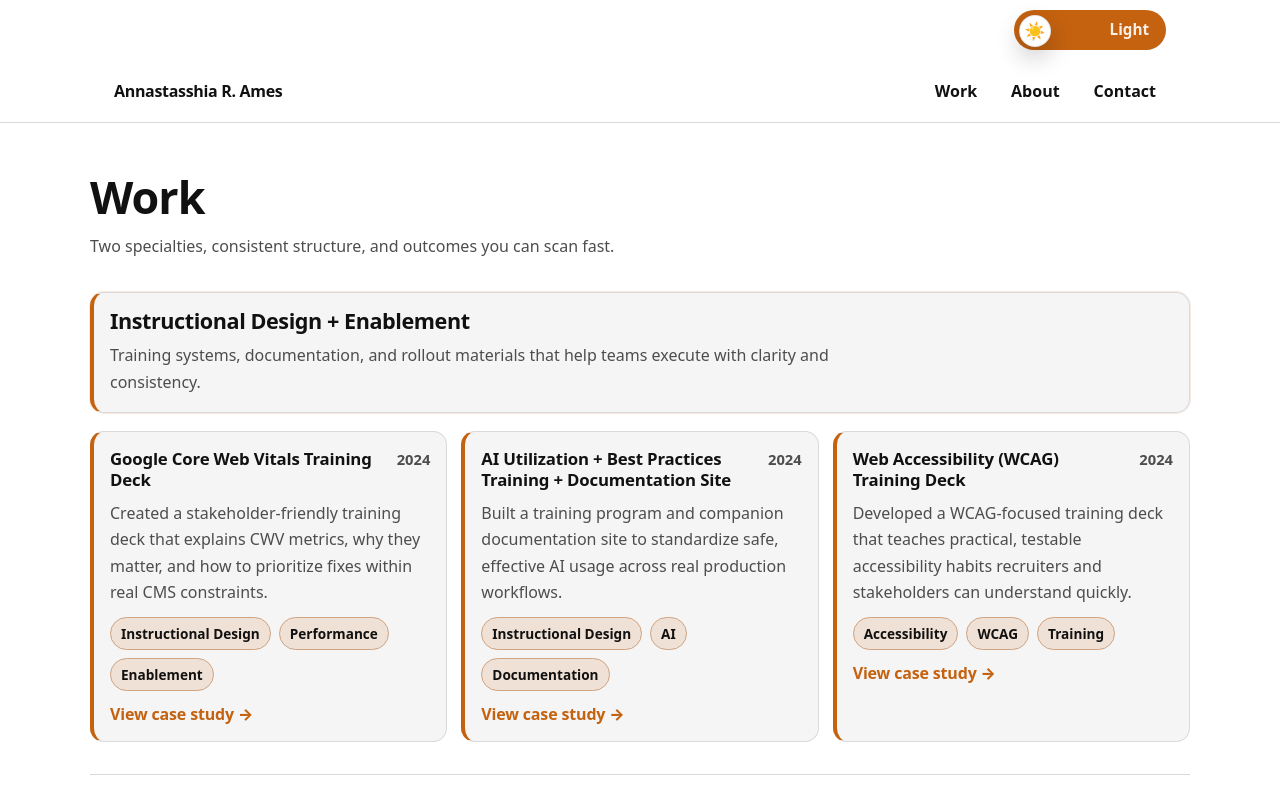
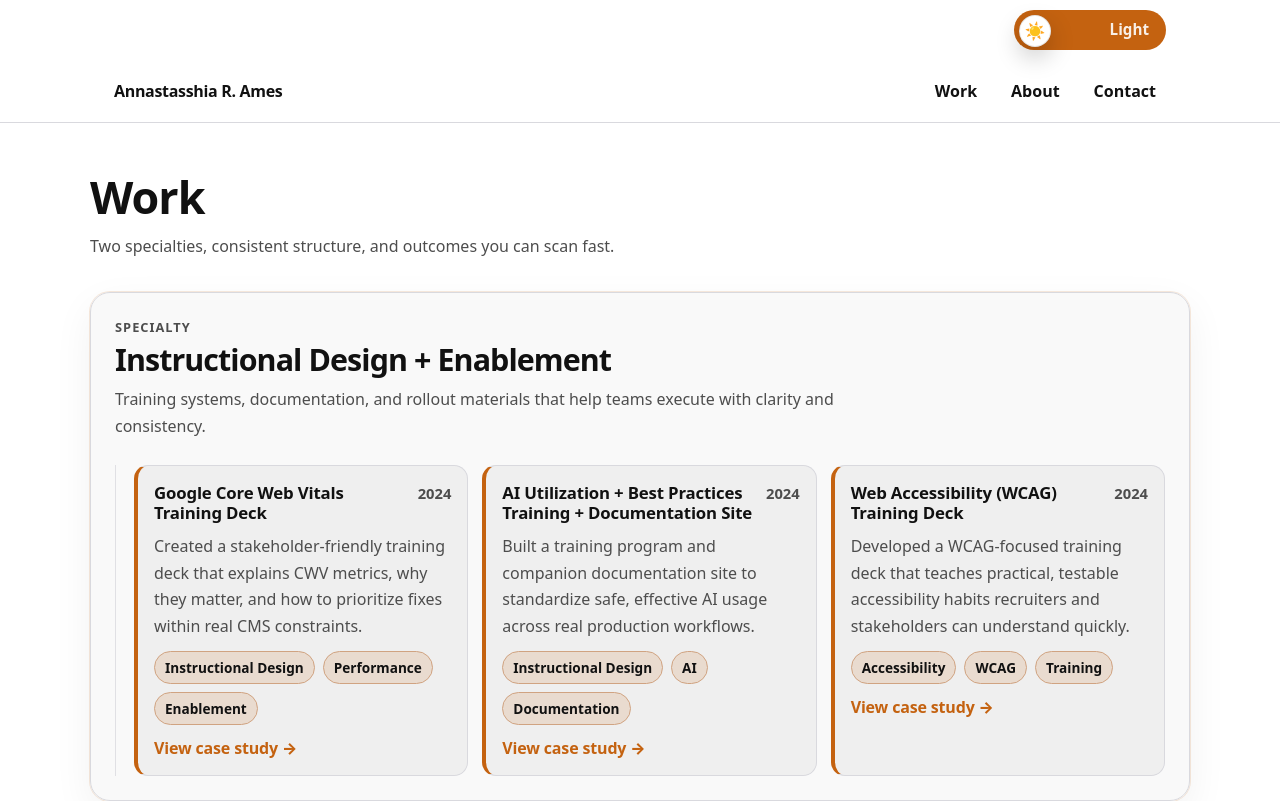
Before and after one commit to Annastasshia/annastasshia-portfolio, a React (Vite) app: page /work in a window 1280 px wide. Shown: the top 801 px of the page. Built offline with nearby package versions, Linux system fonts and the light colour scheme.

Commit message:
Style: adjusted layout for work index page for better visual hierarchy

```diff
--- a/src/pages/WorkIndex.jsx
+++ b/src/pages/WorkIndex.jsx
@@ -7,11 +7,17 @@ function Group({ title, subtitle, items, accent }) {
 
   return (
     <section className={styles.group}>
+      <div
+        className={`${styles.groupWell} ${
+          isInstructional ? styles.wellId : styles.wellWeb
+        }`}
+      >
         <header
           className={`${styles.groupHeader} ${
             isInstructional ? styles.headerId : styles.headerWeb
           }`}
         >
+          <p className={styles.groupKicker}>Specialty</p>
           <h2 className={styles.groupTitle}>{title}</h2>
           <p className={styles.groupSubtitle}>{subtitle}</p>
         </header>
@@ -24,6 +30,7 @@ function Group({ title, subtitle, items, accent }) {
               variant={isInstructional ? "instructional" : "webdesign"}
             />
           ))}
+        </div>
       </div>
     </section>
   );
@@ -45,7 +52,7 @@ export default function WorkIndex() {
           title={g.title}
           subtitle={g.subtitle}
           items={g.items}
-          accent={g.accent}  // uses your existing values
+          accent={g.accent}
         />
       ))}
     </main>
--- a/src/pages/WorkIndex.module.css
+++ b/src/pages/WorkIndex.module.css
@@ -18,38 +18,10 @@
   }
 
   /* Group blocks */
-  .group {
-    padding: var(--space-6) 0;
-    border-top: 1px solid var(--border);
-  }
 
   .group:first-of-type {
     border-top: 0;
     padding-top: 0;
-  }
-
-  .groupHeader {
-    padding: 16px 16px;
-    border-radius: var(--radius);
-    border: 1px solid var(--border);
-    background: var(--panel);
-  }
-
-  .headerId {
-    border-left: 4px solid var(--accent-id);
-    box-shadow: 0 0 0 1px color-mix(in srgb, var(--accent-id) 14%, transparent);
-  }
-
-  .headerWeb {
-    border-left: 4px solid var(--accent-web);
-    box-shadow: 0 0 0 1px color-mix(in srgb, var(--accent-web) 14%, transparent);
-  }
-
-  .groupTitle {
-    margin: 0 0 8px;
-    font-size: 1.35rem;
-    letter-spacing: -0.02em;
-    color: var(--text);
   }
 
   .groupSubtitle {
@@ -67,6 +39,87 @@
     margin-top: 18px;
   }
 
+  /* Group blocks */
+.group {
+    padding: var(--space-2) 0;
+  }
+
+  /* NEW: subtle “well” background that contains header + cards */
+  .groupWell {
+    padding: var(--space-5);
+    border-radius: calc(var(--radius) + 6px);
+    border: 1px solid var(--border);
+    background: color-mix(in srgb, var(--panel) 55%, transparent);
+  }
+
+  /* Accent tint per group (very subtle) */
+  .wellId {
+    box-shadow:
+      0 0 0 1px color-mix(in srgb, var(--accent-id) 14%, transparent),
+      0 14px 40px rgba(0, 0, 0, 0.06);
+  }
+
+  .wellWeb {
+    box-shadow:
+      0 0 0 1px color-mix(in srgb, var(--accent-web) 14%, transparent),
+      0 14px 40px rgba(0, 0, 0, 0.06);
+  }
+
+  /* Optional kicker label */
+  .groupKicker {
+    margin: 0 0 6px;
+    font-size: 0.8rem;
+    font-weight: 800;
+    letter-spacing: 0.08em;
+    text-transform: uppercase;
+    color: var(--muted);
+  }
+
+  /* Title hierarchy: bigger + tighter */
+  .groupTitle {
+    margin: 0 0 8px;
+    font-size: clamp(1.4rem, 1.4vw + 1rem, 1.9rem);
+    letter-spacing: -0.03em;
+    color: var(--text);
+  }
+
+  .groupSubtitle {
+    margin: 0;
+    color: var(--muted);
+    line-height: 1.7;
+    max-width: 85ch;
+  }
+
+  /* Cards grid (nested feel) */
+  .grid {
+    margin-top: var(--space-5);
+    padding-left: 18px;              /* key: visual nesting */
+    border-left: 1px solid color-mix(in srgb, var(--border) 75%, transparent);
+    display: grid;
+    grid-template-columns: repeat(3, minmax(0, 1fr));
+    gap: 14px;
+  }
+
+  /* Responsive */
+  @media (max-width: 980px) {
+    .grid {
+      grid-template-columns: repeat(2, minmax(0, 1fr));
+      padding-left: 14px;
+    }
+  }
+
+  @media (max-width: 640px) {
+    .groupWell {
+      padding: var(--space-4);
+    }
+    .grid {
+      grid-template-columns: 1fr;
+      padding-left: 0;
+      border-left: 0;
+    }
+  }
+
+
   @media (max-width: 980px) {
     .grid {
       grid-template-columns: repeat(2, minmax(0, 1fr));
```
Lines whose indentation alone changed are shown as unchanged.
